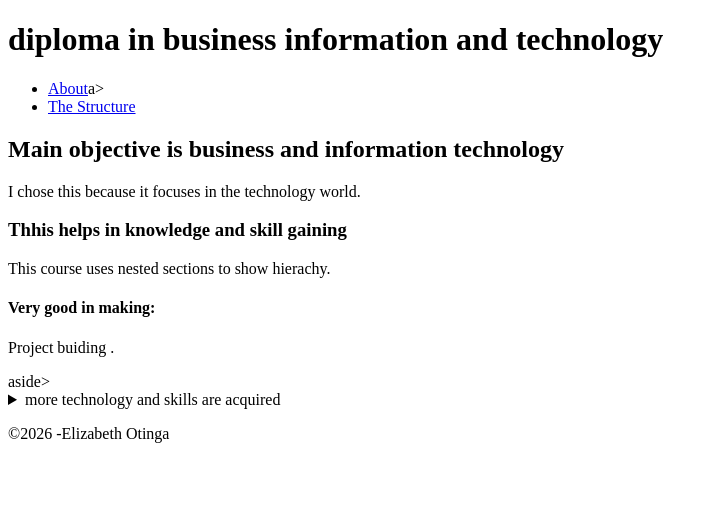
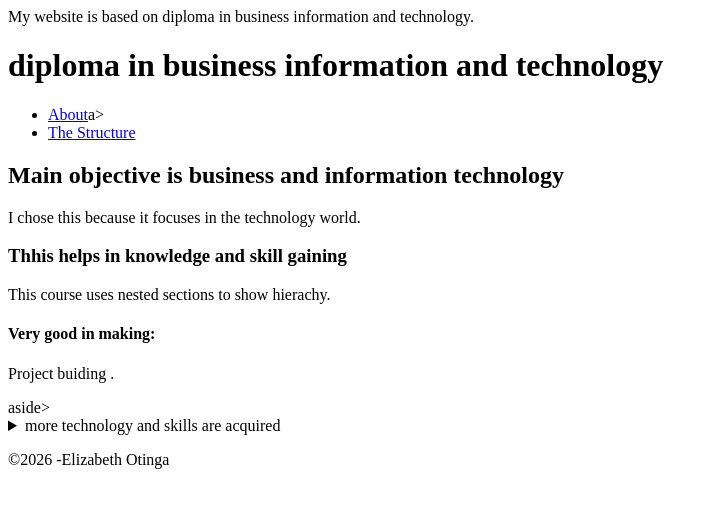
Before and after one commit to elizabethotinga642-dot/html-assignmentt, a plain HTML site: page index.html in a window 1280 px wide. Shown: the whole page, without its empty margins (0-718 px from the left). Drawn offline with Linux system fonts and the light colour scheme.

Commit message:
Update index.html

```diff
--- a/index.html
+++ b/index.html
@@ -5,7 +5,7 @@
   <title>Elizabeth otinga</title>
 </head>
 <body>
-  <header>
+  <header> My website is based on diploma in business information and technology.
    <h1>diploma in business information and technology</h1>
     <nav>
       <ul>
```
